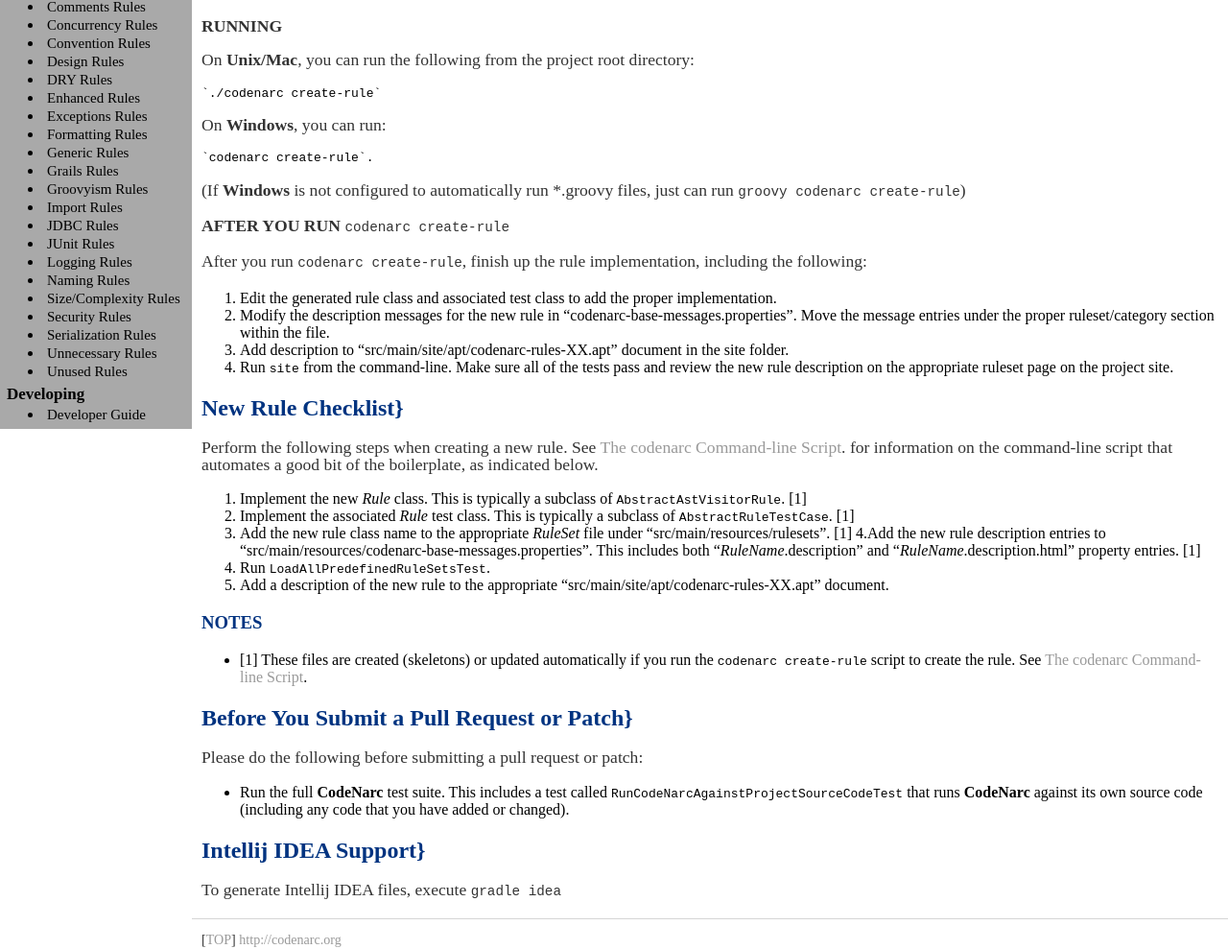
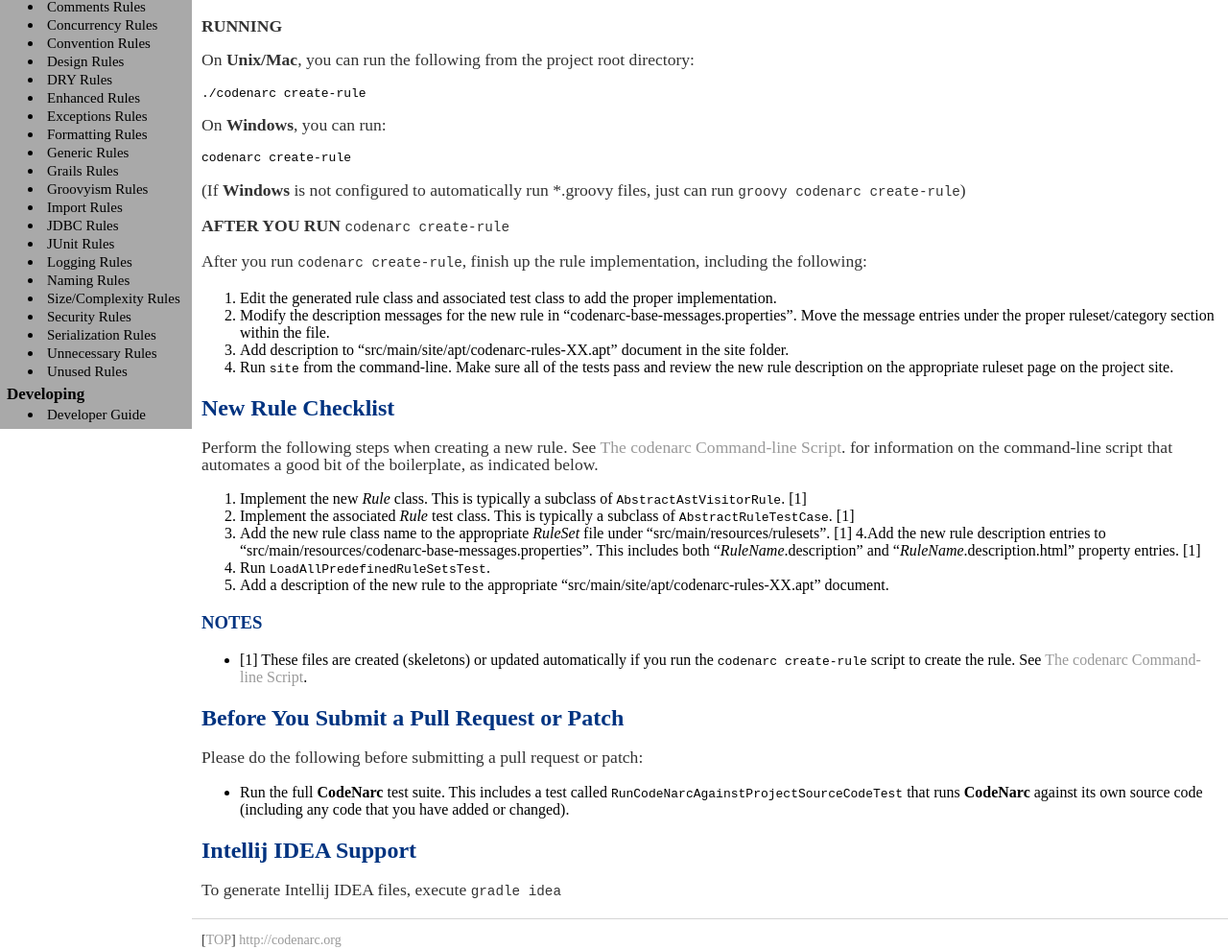
Before and after one commit to CodeNarc/CodeNarc, a Jekyll site: the page built from codenarc-developer-guide.md, in a window 1280 px wide. Shown: the part 647-1636 px from the top of the page at 96% size. Built offline with Jekyll 4.4.1, drawn with Linux system fonts in a browser that asks for light colours.

Commit message:
Convert site to markdown

```diff
--- a/codenarc-developer-guide.md
+++ b/codenarc-developer-guide.md
@@ -6,7 +6,7 @@ title: CodeNarc - Developer Guide
 # CodeNarc - Developer Guide
 
 **Contents**
-  * [The codenarc Command-line Script](#The-codenarc-command-line-script)
+  * [The codenarc Command-line Script](#the-codenarc-command-line-script)
   * [New Rule Checklist](#new-rule-checklist)
   * [Before You Submit a Patch or Check-In Code](#before-you-submit-a-patch-or-check-in-code)
   * [Intellij IDEA Support](#intellij-idea-support)
@@ -32,11 +32,11 @@ The `create-rule` task performs the following steps:
 
 On **Unix/Mac**, you can run the following from the project root directory:
 
-    `./codenarc create-rule`
+    ./codenarc create-rule
 
 On **Windows**, you can run:
 
-    `codenarc create-rule`.
+    codenarc create-rule
 
 (If **Windows** is not configured to automatically run *.groovy files,
 just can run `groovy codenarc create-rule`)
@@ -52,7 +52,7 @@ After you run `codenarc create-rule`, finish up the rule implementation, includi
      the new rule description on the appropriate ruleset page on the project site.
 
 
-## New Rule Checklist}
+## New Rule Checklist
 
 Perform the following steps when creating a new rule. See [The codenarc Command-line Script](#The-codenarc-command-line-script).
 for information on the command-line script that automates a good bit of the boilerplate, as indicated below.
@@ -70,7 +70,7 @@ for information on the command-line script that automates a good bit of the boil
         script to create the rule. See [The codenarc Command-line Script](#The-codenarc-command-line-script).
 
 
-## Before You Submit a Pull Request or Patch}
+## Before You Submit a Pull Request or Patch
 
 Please do the following before submitting a pull request or patch:
 
@@ -78,6 +78,6 @@ Please do the following before submitting a pull request or patch:
     that runs **CodeNarc** against its own source code (including any code that you have added or changed).
 
 
-## Intellij IDEA Support}
+## Intellij IDEA Support
 
 To generate Intellij IDEA files, execute `gradle idea`
```
